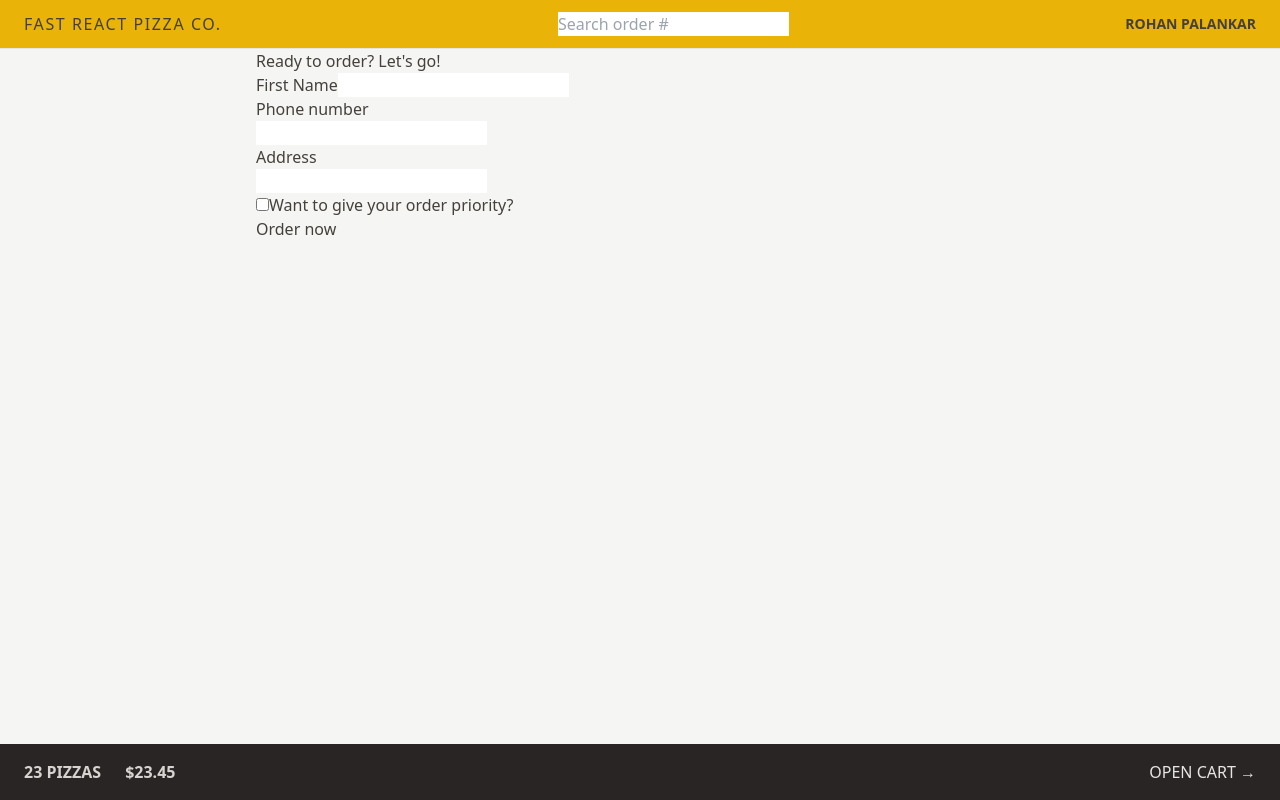
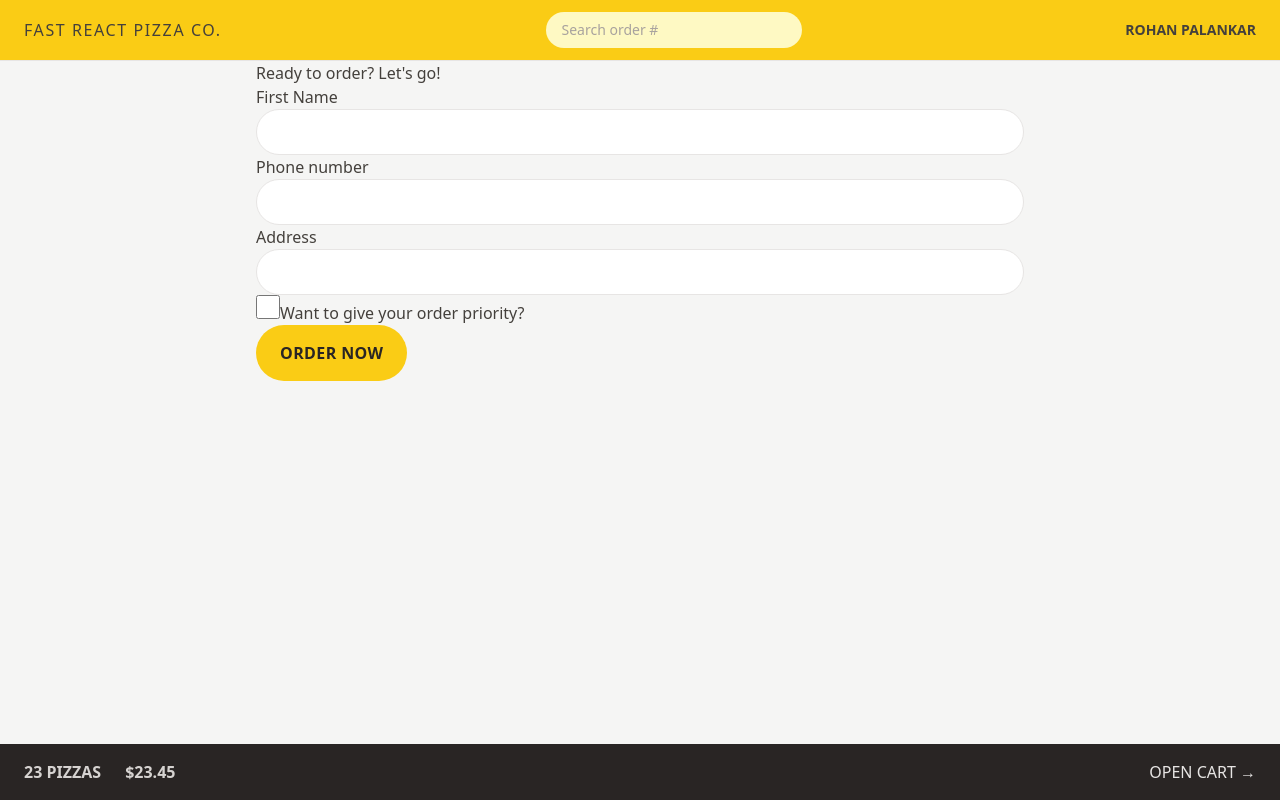
Before and after one commit to Rvp888/Fast-React-Pizza, a React (Vite) app: page /order/new in a window 1280 px wide. Built offline with nearby package versions, Linux system fonts and the light colour scheme.

Commit message:
create order page styled using tailwind css

```diff
--- a/src/features/cart/Cart.jsx
+++ b/src/features/cart/Cart.jsx
@@ -1,23 +1,25 @@
-import { Link } from 'react-router-dom';
+import { Link } from "react-router-dom";
+import LinkButton from "../../ui/LinkButton";
+import Button from "../../ui/Button";
 
 const fakeCart = [
   {
     pizzaId: 12,
-    name: 'Mediterranean',
+    name: "Mediterranean",
     quantity: 2,
     unitPrice: 16,
     totalPrice: 32,
   },
   {
     pizzaId: 6,
-    name: 'Vegetale',
+    name: "Vegetale",
     quantity: 1,
     unitPrice: 13,
     totalPrice: 13,
   },
   {
     pizzaId: 11,
-    name: 'Spinach and Mushroom',
+    name: "Spinach and Mushroom",
     quantity: 1,
     unitPrice: 15,
     totalPrice: 15,
@@ -29,12 +31,12 @@
 
   return (
     <div>
-      <Link to="/menu">&larr; Back to menu</Link>
+      <LinkButton to="/menu">&larr; Back to menu</LinkButton>
 
       <h2>Your cart, %NAME%</h2>
 
       <div>
-        <Link to="/order/new">Order pizzas</Link>
+        <Button to="/order/new">Order pizzas</Button>
         <button>Clear cart</button>
       </div>
     </div>
--- a/src/features/order/CreateOrder.jsx
+++ b/src/features/order/CreateOrder.jsx
@@ -1,11 +1,12 @@
 import { useState } from "react";
 import { Form, redirect, useActionData, useNavigation } from "react-router-dom";
 import { createOrder } from "../../services/apiRestaurant";
+import Button from "../../ui/Button";
 
 // https://uibakery.io/regex-library/phone-number
 const isValidPhone = (str) =>
   /^\+?\d{1,4}?[-.\s]?\(?\d{1,3}?\)?[-.\s]?\d{1,4}[-.\s]?\d{1,4}[-.\s]?\d{1,9}$/.test(
-    str
+    str,
   );
 
 const fakeCart = [
@@ -49,13 +50,13 @@
       <Form method="POST">
         <div>
           <label>First Name</label>
-          <input type="text" name="customer" required />
+          <input className="input" type="text" name="customer" required />
         </div>
 
         <div>
           <label>Phone number</label>
           <div>
-            <input type="tel" name="phone" required />
+            <input className="input" type="tel" name="phone" required />
           </div>
           {formErrors?.phone && <p>{formErrors.phone}</p>}
         </div>
@@ -63,12 +64,13 @@
         <div>
           <label>Address</label>
           <div>
-            <input type="text" name="address" required />
+            <input className="input" type="text" name="address" required />
           </div>
         </div>
 
         <div>
           <input
+            className="h-6 w-6 accent-yellow-400 focus:ring focus:ring-yellow-400 focus:ring-offset-2"
             type="checkbox"
             name="priority"
             id="priority"
@@ -80,9 +82,9 @@
 
         <div>
           <input type="hidden" name="cart" value={JSON.stringify(cart)} />
-          <button disabled={isSubmitting}>
+          <Button disabled={isSubmitting}>
             {isSubmitting ? "Placing order..." : "Order now"}
-          </button>
+          </Button>
         </div>
       </Form>
     </div>
--- a/src/features/order/SearchOrder.jsx
+++ b/src/features/order/SearchOrder.jsx
@@ -18,6 +18,7 @@
         placeholder="Search order #"
         value={query}
         onChange={(e) => setQuery(e.target.value)}
+        className="w-28 rounded-full bg-yellow-100 px-4 py-2 text-sm outline-none transition-all duration-300 placeholder:text-stone-400 focus:ring focus:ring-yellow-500 focus:ring-opacity-50 sm:w-64 sm:focus:w-72"
       />
     </form>
   );
--- a/src/features/user/CreateUser.jsx
+++ b/src/features/user/CreateUser.jsx
@@ -1,4 +1,5 @@
 import { useState } from "react";
+import Button from "../../ui/Button";
 
 function CreateUser() {
   const [username, setUsername] = useState("");
@@ -18,12 +19,12 @@
         placeholder="Your full name"
         value={username}
         onChange={(e) => setUsername(e.target.value)}
-        className="w-72"
+        className="input mb-8 w-72"
       />
 
       {username !== "" && (
         <div>
-          <button>Start ordering</button>
+          <Button>Start ordering</Button>
         </div>
       )}
     </form>
--- a/src/index.css
+++ b/src/index.css
@@ -2,41 +2,48 @@
 @tailwind components;
 @tailwind utilities;
 
-/* body {
-  font-family: system-ui, -apple-system, BlinkMacSystemFont, "Segoe UI", Roboto,
-    Oxygen, Ubuntu, Cantarell, "Open Sans", "Helvetica Neue", sans-serif;
-  background-color: #f7f7f7;
-  color: #444;
+@layer components {
+  .input {
+    @apply w-full rounded-full border border-stone-200 px-4 py-2 text-sm outline-none transition-all duration-300 focus:ring focus:ring-yellow-400 md:px-6 md:py-3;
+  }
 }
-
-.layout {
-  display: grid;
-  grid-template-rows: auto 1fr auto;
-  gap: 32px;
-  height: 100dvh;
-} */
 
 /* https://dev.to/afif/i-made-100-css-loaders-for-your-next-project-4eje */
 .loader {
   width: 45px;
   aspect-ratio: 0.75;
   --c: no-repeat linear-gradient(#333 0 0);
-  background: var(--c) 0% 50%, var(--c) 50% 50%, var(--c) 100% 50%;
+  background:
+    var(--c) 0% 50%,
+    var(--c) 50% 50%,
+    var(--c) 100% 50%;
   background-size: 20% 50%;
   animation: loading 1s infinite linear;
 }
 
 @keyframes loading {
   20% {
-    background-position: 0% 0%, 50% 50%, 100% 50%;
+    background-position:
+      0% 0%,
+      50% 50%,
+      100% 50%;
   }
   40% {
-    background-position: 0% 100%, 50% 0%, 100% 50%;
+    background-position:
+      0% 100%,
+      50% 0%,
+      100% 50%;
   }
   60% {
-    background-position: 0% 50%, 50% 100%, 100% 0%;
+    background-position:
+      0% 50%,
+      50% 100%,
+      100% 0%;
   }
   80% {
-    background-position: 0% 50%, 50% 50%, 100% 100%;
+    background-position:
+      0% 50%,
+      50% 50%,
+      100% 100%;
   }
 }
--- /dev/null
+++ b/src/ui/Button.jsx
@@ -0,0 +1,21 @@
+import { Link } from "react-router-dom";
+
+function Button({ children, disabled, to }) {
+  const className =
+    "inline-block rounded-full bg-yellow-400 px-4 py-3 font-semibold uppercase tracking-wide text-stone-800 transition-colors duration-300 hover:bg-yellow-300 focus:bg-yellow-300 focus:outline-none focus:ring focus:ring-yellow-300 focus:ring-offset-2 disabled:cursor-not-allowed sm:px-6 sm:py-4";
+
+  if (to)
+    return (
+      <Link className={className} to={to}>
+        {children}
+      </Link>
+    );
+
+  return (
+    <button disabled={disabled} className={className}>
+      {children}
+    </button>
+  );
+}
+
+export default Button;
--- a/src/ui/Error.jsx
+++ b/src/ui/Error.jsx
@@ -1,7 +1,7 @@
-import { useNavigate, useRouteError } from "react-router-dom";
+import { useRouteError } from "react-router-dom";
+import LinkButton from "./LinkButton";
 
 function Error() {
-  const navigate = useNavigate();
   const error = useRouteError();
   console.log(error);
 
@@ -9,7 +9,7 @@
     <div>
       <h1>Something went wrong 😢</h1>
       <p>{error.data || error.message}</p>
-      <button onClick={() => navigate(-1)}>&larr; Go back</button>
+      <LinkButton to="-1">&larr; Go back</LinkButton>
     </div>
   );
 }
--- a/src/ui/Header.jsx
+++ b/src/ui/Header.jsx
@@ -4,7 +4,7 @@
 
 function Header() {
   return (
-    <header className="flex items-center justify-between border-b border-stone-200 bg-yellow-500 px-4 py-3 uppercase sm:px-6">
+    <header className="flex items-center justify-between border-b border-stone-200 bg-yellow-400 px-4 py-3 uppercase sm:px-6">
       <Link to="/" className="tracking-widest">
         Fast React Pizza Co.
       </Link>
--- /dev/null
+++ b/src/ui/LinkButton.jsx
@@ -0,0 +1,21 @@
+import { Link, useNavigate } from "react-router-dom";
+
+function LinkButton({ children, to }) {
+  const navigate = useNavigate();
+  const className = "text-sm text-blue-500 hover:text-blue-600 hover:underline";
+
+  if (to === "-1")
+    return (
+      <button className={className} onClick={() => navigate(-1)}>
+        {children}
+      </button>
+    );
+
+  return (
+    <Link to={to} className={className}>
+      {children}
+    </Link>
+  );
+}
+
+export default LinkButton;
```
